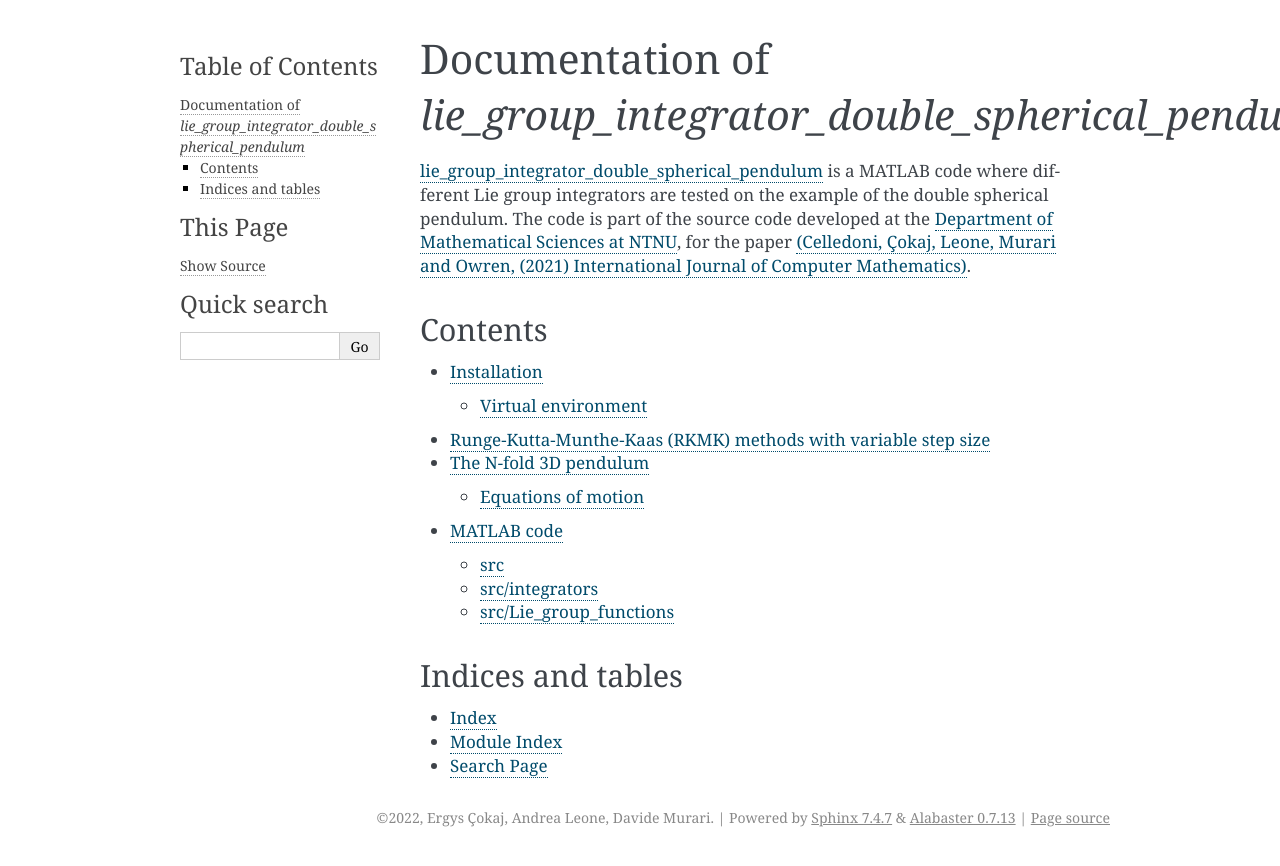
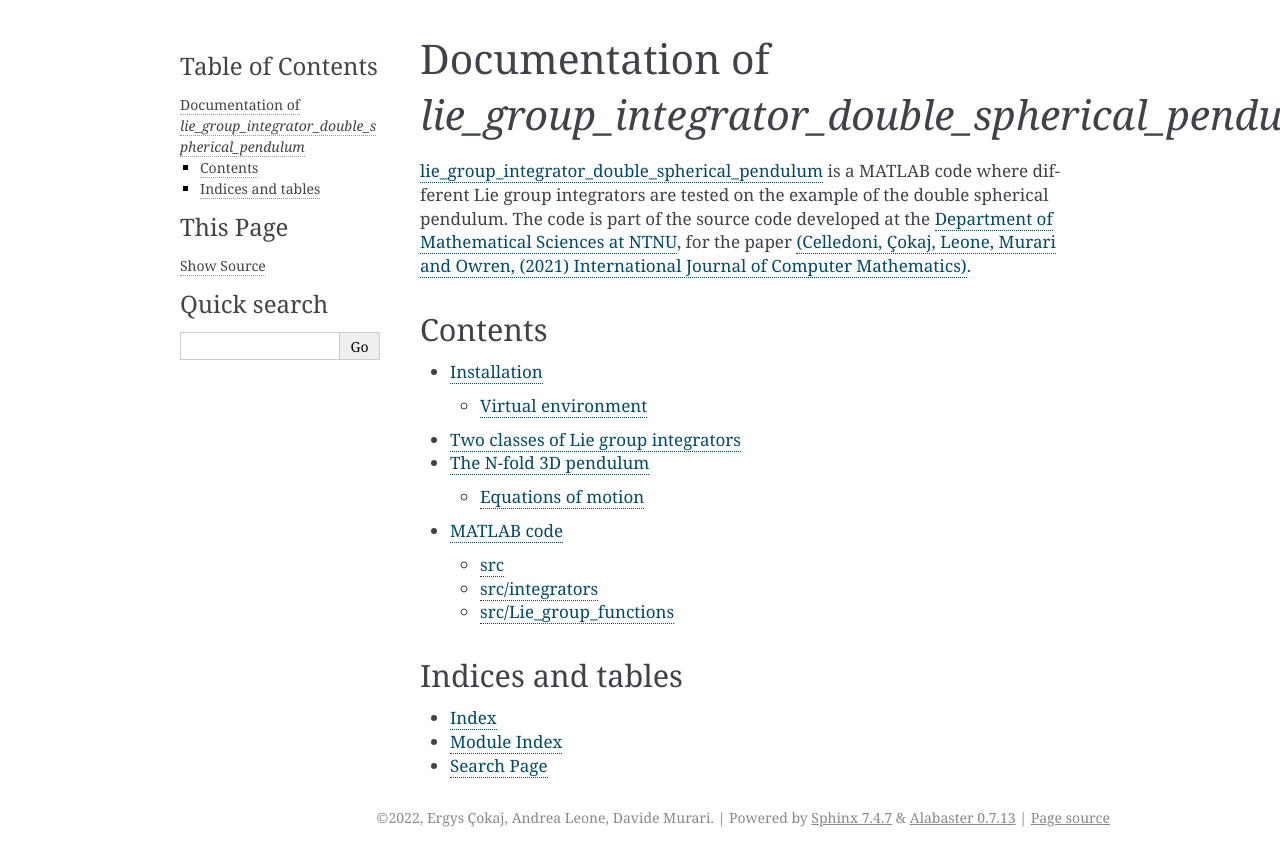
Before and after one commit to THREAD-3-2/lie_group_integrators_double_spherical_pendulum, a Sphinx documentation site: the page built from docs/index.rst, in a window 1280 px wide. Shown: the top 866 px of the page. Built offline with Sphinx 7.4.7, drawn with Linux system fonts in a browser that asks for light colours; some of the changed lines change nothing that is shown.

Commit message:
Update RKMK_var_step.rst

```diff
--- a/docs/RKMK_var_step.rst
+++ b/docs/RKMK_var_step.rst
@@ -1,36 +1,112 @@
 .. _RKMK_var_step:
 
-==============================================================
-Runge-Kutta-Munthe-Kaas (RKMK) methods with variable step size
-==============================================================
+====================================
+Two classes of Lie group integrators
+====================================
 
-The underlying idea of RKMK methods is to express a vector field :math:`F\in\mathfrak{X}(\mathcal{M})` as :math:`F\vert_m = \Psi_*(f(m))\vert_m` , where :math:`\Psi_*` is the infinitesimal generator of :math:`\Psi`, a transitive action on :math:`\mathcal{M}`, and :math:`f:\mathcal{M}\rightarrow\mathfrak{g}`. This allows us to transform the problem from the manifold :math:`\mathcal{M}` to the Lie algebra :math:`\mathfrak{g}`, on which we can perform a time step integration. We then map the result back to :math:`\mathcal{M}`, and repeat this up to the final integration time.  More explicitly, let :math:`h_n` be the size of the :math:`n-th` time step, we then update :math:`y_n\in\mathcal{M}` to :math:`y_{n+1}` by
+The simplest numerical integrator for linear spaces is the explicit Euler method. Given an initial value problem :math:`\dot{y}=F(y)`, :math:`y(0)=y_0` the method is defined as :math:`y_{n+1}=y_n + hF(y_n)` for some stepsize :math:`h`. In the spirit of the previous section, one could think of
+the Euler method as the :math:`h`-flow of the constant vector field :math:`F_{y_n}(y)=F(y_n)`, that is
 
 .. math::
     :name: eq:1
 
     \begin{align}
-        \begin{cases}
-        \sigma(0) = 0\in\mathfrak{g},\\
-        \dot{\sigma}(t) = \textrm{dexp}_{\sigma(t)}^{-1}\circ f\circ \Psi (\exp(\sigma(t)),y_n)\in T_{\sigma(t)}\mathfrak{g}, \\
-        y_{n+1} = \Psi(\exp(\sigma_1),y_n)\in \mathcal{M},
-        \end{cases}
+        y_{n+1} = \exp(hF_{y_n})\,y_n
     \end{align}
 
-where :math:`\sigma_1\approx \sigma(h_n)\in\mathfrak{g}` is computed with a Runge-Kutta method.
+This definition of the Euler method makes sense also when :math:`F` is replaced by a vector field on some manifold. In this general situation it is known as the Lie--Euler method.
+
+We shall here consider the two classes of methods known as
+Runge--Kutta--Munthe--Kaas (RKMK) methods and Commutator-free Lie group methods.
 
 
-One approach for varying the step size is based on embedded Runge--Kutta pairs for vector spaces. This approach consists of a principal method of order :math:`p`, used to propagate the numerical solution, together with some auxiliary method, of order :math:`\tilde{p}<p`, that is only used to obtain an estimate of the local error. This local error estimate is in turn used to derive a step size adjustment formula that attempts to keep the local error estimate approximately equal to some user-defined tolerance :math:`\textrm{tol}` in every step.
-Both methods are applied to solve the ODE for :math:`\sigma(t)` in :ref:`(1) <eq:1>`, yielding two approximations :math:`\sigma_1` and :math:`\tilde{\sigma}_1` respectively, using the same step size :math:`h_n`. Now, some distance measure between :math:`\sigma_1` and  :math:`\tilde{\sigma}_1` provides an estimate :math:`e_{n+1}` for the size of the local truncation error. Thus,
-:math:`e_{n+1}=C
-h_{n+1}^{\tilde{p}+1}+\mathcal{O}(h^{\tilde{p}+2})`. Aiming at :math:`e_{n+1}\approx\textrm{tol}` in every step, one may use a formula of the type
+For RKMK methods the underlying idea is to transform the problem from the manifold :math:`\M` to the Lie algebra :math:`\g`, take a time step, and map the result back to :math:`\M`. The transformation we use is
 
 .. math::
-    :name: eq:2
+    :name: eq:1
 
     \begin{align}
-        h_{n+1} = \theta\left(\frac{\textrm{tol}}{e_{n+1}}\right)^{\tfrac{1}{\tilde{p}+1}}\, h_n
+        y(t) = \exp(\sigma(t))\cdot y_0,\quad\sigma(0)=0.
     \end{align}
 
-where :math:`\theta` is typically chosen between :math:`0.8` and :math:`0.9`.
-If :math:`e_n>\textrm{tol}`, the step is rejected. Hence, we can redo the step with the step size obtained by the same formula.
+The transformed differential equation for :math:`\sigma(t)` makes use of the derivative of the exponential mapping, the reader should consult
+\cite{munthe-kaas99hor} for details about the derivation, we give the final result
+\begin{equation}\label{dexpinveq}
+\dot{\sigma}(t) = \dexp_{\sigma(t)}^{-1} (f(\exp(\sigma(t))\cdot y_0))
+\end{equation}
+The map :math:`v\mapsto\dexp_u(v)` is linear and invertible when :math:`u` belongs to some sufficiently small neighborhood of :math:`0\in\g`.
+It has an expansion in nested Lie brackets \cite{hausdorff06dse}. Using the operator :math:`\ad_u(v)=[u,v]` and its powers
+:math:`\ad_u^2 v=[u,[u,v]]` etc, one can write
+
+.. math::
+    :name: eq:1
+
+    \begin{align}
+        \dexp_u(v) = \left.\frac{e^z-1}{z}\right|_{z=\ad_u}(v) = v + \frac12[u,v] + \frac16[u,[u,v]] + \cdots
+    \end{align}
+
+and the inverse is
+
+.. math::
+    :name: eq:1
+
+    \begin{align}
+        \dexp_u^{-1}(v) =\left.\frac{z}{e^z-1}\right|_{z=\ad_u}(v)= v -\frac12[u,v] + \frac1{12}[u,[u,v]]+\cdots
+    \end{align}
+
+The RKMK methods are now obtained simply by applying some standard Runge--Kutta method to the transformed equation \eqref{dexpinveq} with a time step :math:`h`, using initial value :math:`\sigma(0)=0`. This leads to an output :math:`\sigma_1\in\g` and one simply sets :math:`y_1=\exp(\sigma_1)\cdot y_0`. Then one repeats the procedure replacing :math:`y_0` by :math:`y_1` in the next step etc. While solving \eqref{dexpinveq} one needs to evaluate :math:`\dexp_u^{-1}(v)` as a part of the process. This can be done by truncating the series \eqref{dexpinvseries} since :math:`\sigma(0)=0` implies that we always evaluate :math:`\dexp_u^{-1}` with :math:`u=\mathcal{O}(h)`, and thus, the :math:`k-th` iterated commutator :math:`\ad_u^k=\mathcal{O}(h^k)`.
+For a given Runge--Kutta method, there are some clever tricks that can be done to minimise the total number of commutators to be included from the expansion of :math:`\dexp_u^{-1}v`, see \cite{casas03cel, munthe-kaas99cia}. We give here one concrete example of an RKMK method proposed in \cite{casas03cel}
+
+%\colorbox{BurntOrange}{Include method of order 4 here}
+
+.. math::
+    :name: eq:1
+
+    \begin{align}
+       f_{n,1} &= h f(y_n),\\
+       f_{n,2} &= h f(\exp(\tfrac{1}{2}f_{n,1}) \cdot y_n), \\
+       f_{n,3} &= h f(\exp(\tfrac{1}{2}f_{n,2}-\tfrac{1}{8}[f_{n,1},f_{n,2}])\cdot y_n), \\
+       f_{n,4} &= h f(\exp(f_{n,3})\cdot y_n), &  \\
+       y_{n+1} &= \exp(\tfrac{1}{6}(f_{n,1}+2f_{n,2}+2f_{n,3}+f_{n,4}-\tfrac12[f_{n,1},f_{n,4}]))\cdot y_n.
+    \end{align}
+
+
+
+The other option is to compute the exact expression for :math:`\dexp_u^{-1}(v)` for the particular Lie algebra we use. For instance, it was shown in \cite{celledoni03lgm} that for the Lie algebra :math:`\so(3)` one has
+
+.. math::
+    :name: eq:1
+
+    \begin{align}
+        \dexp_u^{-1}(v)=v - \frac12 u\times v + \alpha^{-2}(1-\tfrac{\alpha}{2}\cot\tfrac{\alpha}{2})\; u\times (u\times v)
+    \end{align}
+
+We will present the corresponding formula for :math:`\se(3)` in Section~\ref{dexpinvse3}.
+
+The second class of Lie group integrators to be considered here are the commutator-free methods, named this way in \cite{celledoni03cfl} to emphasize the contrast to RKMK schemes which usually include commutators in the method format. These schemes include the Crouch-Grossman methods \cite{crouch93nio} and they have the format
+
+.. math::
+    :name: eq:1
+
+    \begin{align}
+        Y_{n,r} &= \exp\left(h\sum_{k}\alpha_{r,J}^k f_{n,k}\right)\cdots \exp\left(h\sum_{k}\alpha_{r,1}^k f_{n,k}\right)\cdot y_n \\
+        f_{n,r} &= f(Y_{n,r}) \\[1mm]
+        y_{n+1} &= \exp\left(h\sum_k \beta_J^k f_{n,k}\right)\cdots \exp\left(h\sum_k \beta_1^k f_{n,k}\right)\cdot y_n
+    \end{align}
+
+Here the Runge--Kutta coefficients :math:`\alpha_{r,j}^k`, :math:`\beta_{j}^r` are related to a classical Runge--Kutta scheme with coefficients :math:`a_r^k`, :math:`b_r` in that :math:`a_r^k=\sum_j \alpha_{r,j}^k` and :math:`b_r=\sum_j \beta_{j}^r`. The :math:`\alpha_{r,j}^k`, :math:`\beta_{j}^r` are usually chosen to obtain computationally inexpensive schemes with the highest possible order of convergence. The computational complexity of the above schemes depends on the cost of computing an exponential as well as of evaluating the vector field. Therefore it makes sense to keep the number of exponentials :math:`J` in each stage as low as possible, and possibly also the number of stages :math:`s`. A trick proposed in \cite{celledoni03cfl} was to select coefficients \RE{that make it possible to reuse exponentials} from one stage to another. This is perhaps best illustrated through the following example from \cite{celledoni03cfl}, a generalisation of the classical 4th order Runge--Kutta method.
+
+.. math::
+    :name: eq:1
+
+    \begin{align}
+        \begin{split} \label{cf4}
+        Y_{n,1} &= y_n \\
+        Y_{n,2} &=\exp(\tfrac12 hf_{n,1}) \cdot y_n \\
+        Y_{n,3} &= \exp(\tfrac12 hf_{n,2}) \cdot y_n \\
+        Y_{n,4} &= \exp(h f_{n,3}-\tfrac12 h f_{n,1}) \cdot Y_{n,2} \\
+        y_{n+\frac12} &=\exp(\tfrac{1}{12}h(3f_{n,1}+2f_{n,2}+2f_{n,3}-f_{n,4})) \cdot y_n \\
+        y_{n+1} &=\exp(\tfrac{1}{12}h(-f_{n,1}+2f_{n,2}+2f_{n,3}+ 3f_{n,4})) \cdot y_{n+\frac12}
+        \end{split}
+    \end{align}
+where :math:`f_{n,i}=f(Y_{n,i})`. Here, we see that one exponential is saved in computing :math:`Y_{n,4}` by making use of :math:`Y_{n,2}`.
```
